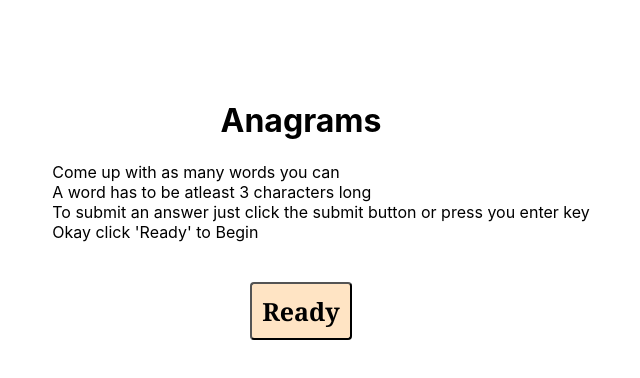
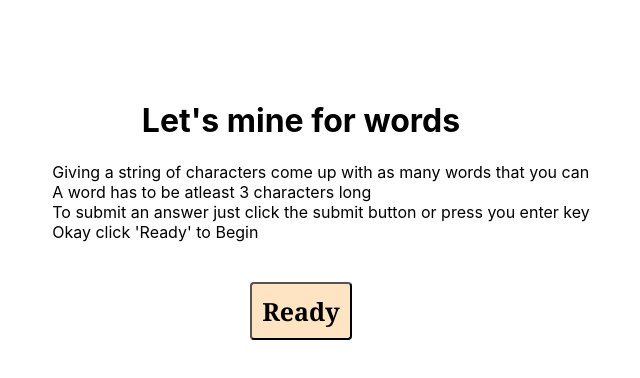
Before and after one commit to JohnJoseph2019/Eye4words, a React (Create React App) app: page / in a window 1280 px wide. Shown: the top 378 px of the page, without its empty margins (339-979 px from the left). Built offline with nearby package versions, Linux system fonts and the light colour scheme.

Commit message:
refactor and change some syntax

```diff
--- a/src/components/Homepage/Homepage.js
+++ b/src/components/Homepage/Homepage.js
@@ -7,9 +7,9 @@ export default function Homepage(props) {
   console.log('Homepage', props)
   return (
     <div className="homepage">
-      <h1>Anagrams</h1>
+      <h1>Let's mine for words</h1>
       <ol>
-        <li>Come up with as many words you can</li>
+        <li>Giving a string of characters come up with as many words that you can</li>
         <li>A word has to be atleast 3 characters long</li>
         <li>To submit an answer just click the submit button or press you enter key</li>
         <li>Okay click 'Ready' to Begin</li>
```
